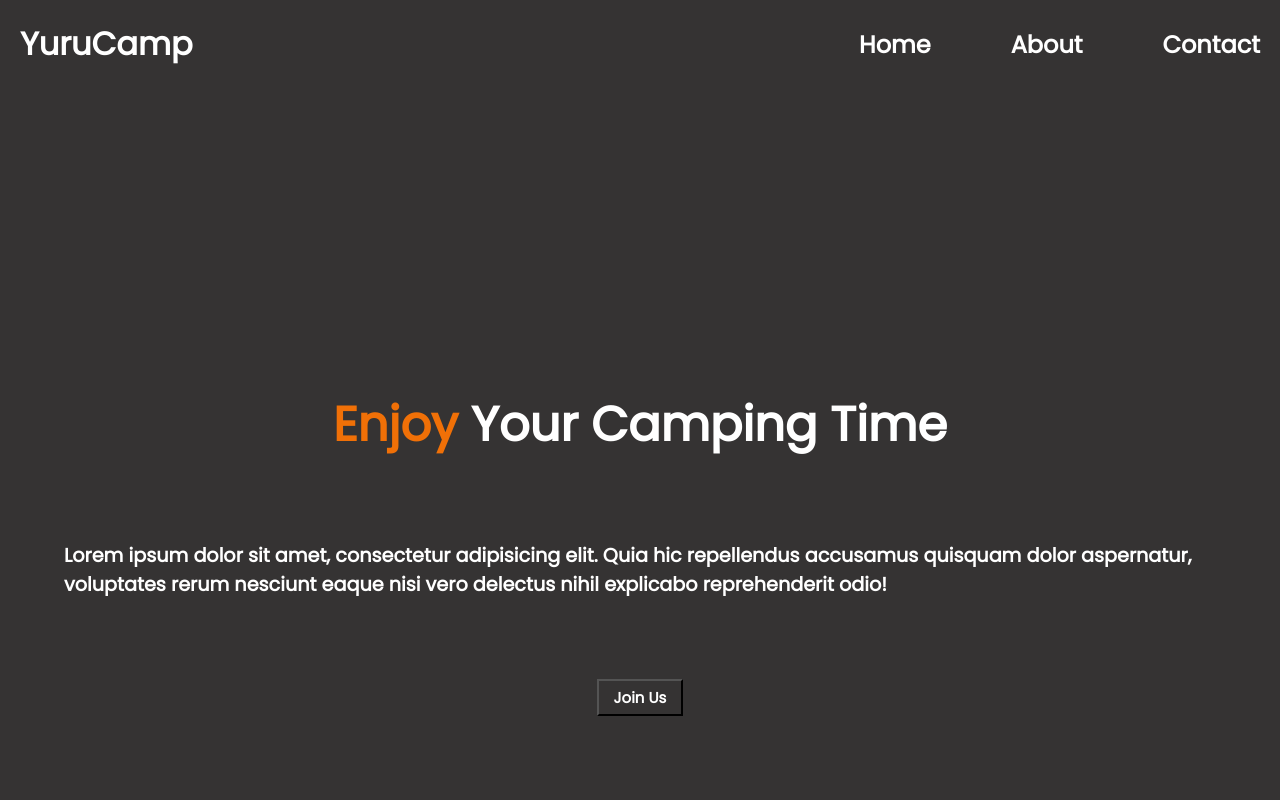
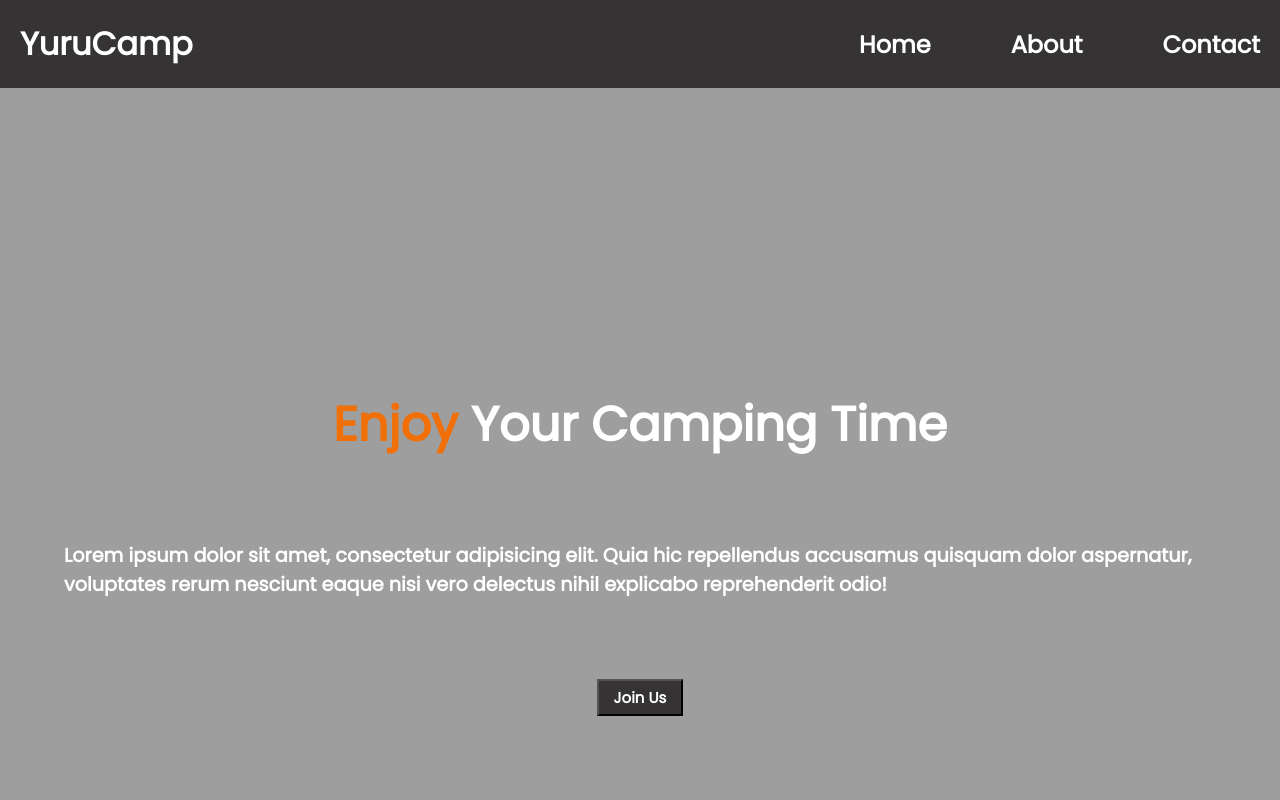
Before and after one commit to mauro3333/Responsive-Design, a plain HTML site: page index.html in a window 1280 px wide. Shown: the top 800 px of the page. Drawn offline with Linux system fonts and the light colour scheme; the site is published under a folder, as on GitHub Pages, so addresses that start at the root find nothing.

Commit message:
change background  path

```diff
--- a/assets/css/style.css
+++ b/assets/css/style.css
@@ -32,7 +32,7 @@ header {
     height: 100%;
     font-weight: bold;
     font-size: 120%;
-    background-image: url("/assets/images/1.jpg");
+    background-image: url("../images/1.jpg");
     /* background-image: url("https://images.pexels.com/photos/803226/pexels-photo-803226.jpeg?auto=compress&cs=tinysrgb&w=1600"); */
     background-repeat: no-repeat;
     background-position: center;
```
